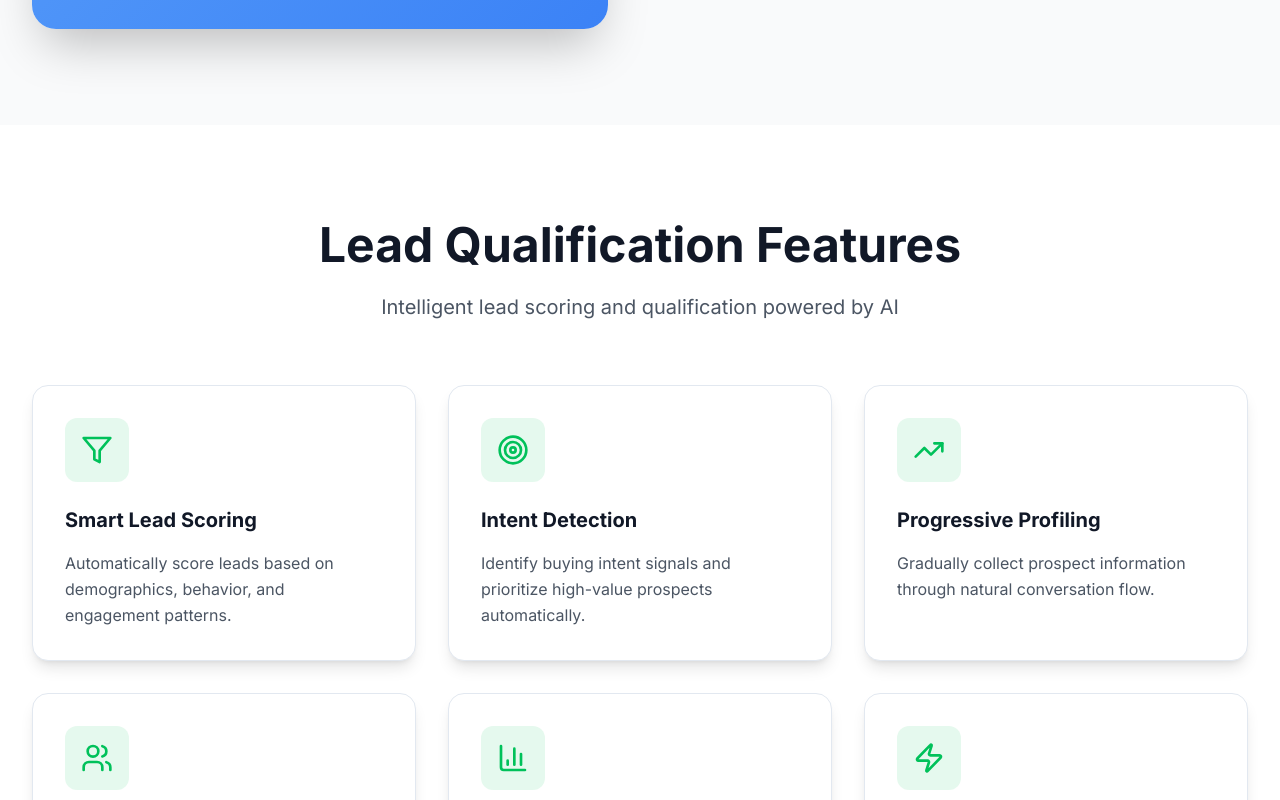
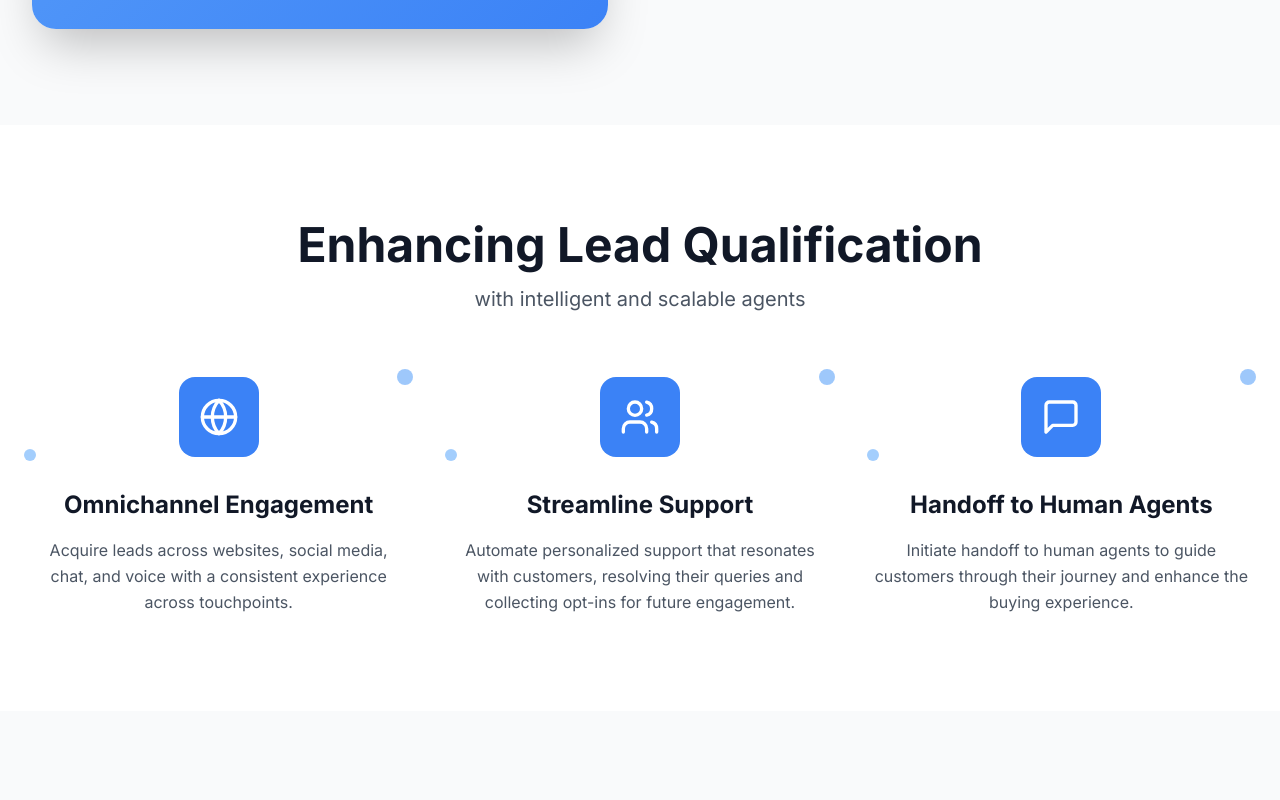
Before and after one commit to bscube/evergrow-ai-site-builder, a React (Vite) app: page /ai-agents/lead-qualification in a window 1280 px wide. Shown: the part 2960-3760 px from the top of the page. Built offline with nearby package versions, Linux system fonts and the light colour scheme.

Commit message:
Add new section
Add a new section to the lead qualification page.

```diff
--- a/src/pages/ai-agents/LeadQualification.tsx
+++ b/src/pages/ai-agents/LeadQualification.tsx
@@ -432,8 +432,72 @@ const LeadQualification = () => {
         </div>
       </section>
 
+      {/* Enhancing Lead Qualification Section */}
+      <section className="py-24 bg-white">
+        <div className="max-w-7xl mx-auto px-4 sm:px-6 lg:px-8">
+          <div className="text-center mb-16">
+            <h2 className="text-4xl lg:text-5xl font-bold text-grey-900 mb-4">
+              Enhancing Lead Qualification
+            </h2>
+            <p className="text-xl text-grey-600">
+              with intelligent and scalable agents
+            </p>
+          </div>
+
+          <div className="grid grid-cols-1 md:grid-cols-3 gap-12">
+            <div className="text-center">
+              <div className="relative mb-8">
+                <div className="w-20 h-20 bg-blue-500 rounded-2xl flex items-center justify-center mx-auto mb-2">
+                  <Globe className="w-10 h-10 text-white" />
+                </div>
+                <div className="absolute -top-2 -right-2 w-4 h-4 bg-blue-400 rounded-full animate-pulse"></div>
+                <div className="absolute -bottom-1 -left-2 w-3 h-3 bg-blue-300 rounded-full animate-pulse delay-300"></div>
+              </div>
+              <h3 className="text-2xl font-bold text-grey-900 mb-4">
+                Omnichannel Engagement
+              </h3>
+              <p className="text-grey-600 leading-relaxed">
+                Acquire leads across websites, social media, chat, and voice with a consistent experience across touchpoints.
+              </p>
+            </div>
+
+            <div className="text-center">
+              <div className="relative mb-8">
+                <div className="w-20 h-20 bg-blue-500 rounded-2xl flex items-center justify-center mx-auto mb-2">
+                  <Users className="w-10 h-10 text-white" />
+                </div>
+                <div className="absolute -top-2 -right-2 w-4 h-4 bg-blue-400 rounded-full animate-pulse"></div>
+                <div className="absolute -bottom-1 -left-2 w-3 h-3 bg-blue-300 rounded-full animate-pulse delay-300"></div>
+              </div>
+              <h3 className="text-2xl font-bold text-grey-900 mb-4">
+                Streamline Support
+              </h3>
+              <p className="text-grey-600 leading-relaxed">
+                Automate personalized support that resonates with customers, resolving their queries and collecting opt-ins for future engagement.
+              </p>
+            </div>
+
+            <div className="text-center">
+              <div className="relative mb-8">
+                <div className="w-20 h-20 bg-blue-500 rounded-2xl flex items-center justify-center mx-auto mb-2">
+                  <MessageSquare className="w-10 h-10 text-white" />
+                </div>
+                <div className="absolute -top-2 -right-2 w-4 h-4 bg-blue-400 rounded-full animate-pulse"></div>
+                <div className="absolute -bottom-1 -left-2 w-3 h-3 bg-blue-300 rounded-full animate-pulse delay-300"></div>
+              </div>
+              <h3 className="text-2xl font-bold text-grey-900 mb-4">
+                Handoff to Human Agents
+              </h3>
+              <p className="text-grey-600 leading-relaxed">
+                Initiate handoff to human agents to guide customers through their journey and enhance the buying experience.
+              </p>
+            </div>
+          </div>
+        </div>
+      </section>
+
       {/* Features Section */}
-      <section className="py-24 bg-white">
+      <section className="py-24 bg-grey-50">
         <div className="max-w-7xl mx-auto px-4 sm:px-6 lg:px-8">
           <div className="text-center mb-16">
             <h2 className="text-4xl lg:text-5xl font-bold text-grey-900 mb-6">
```
